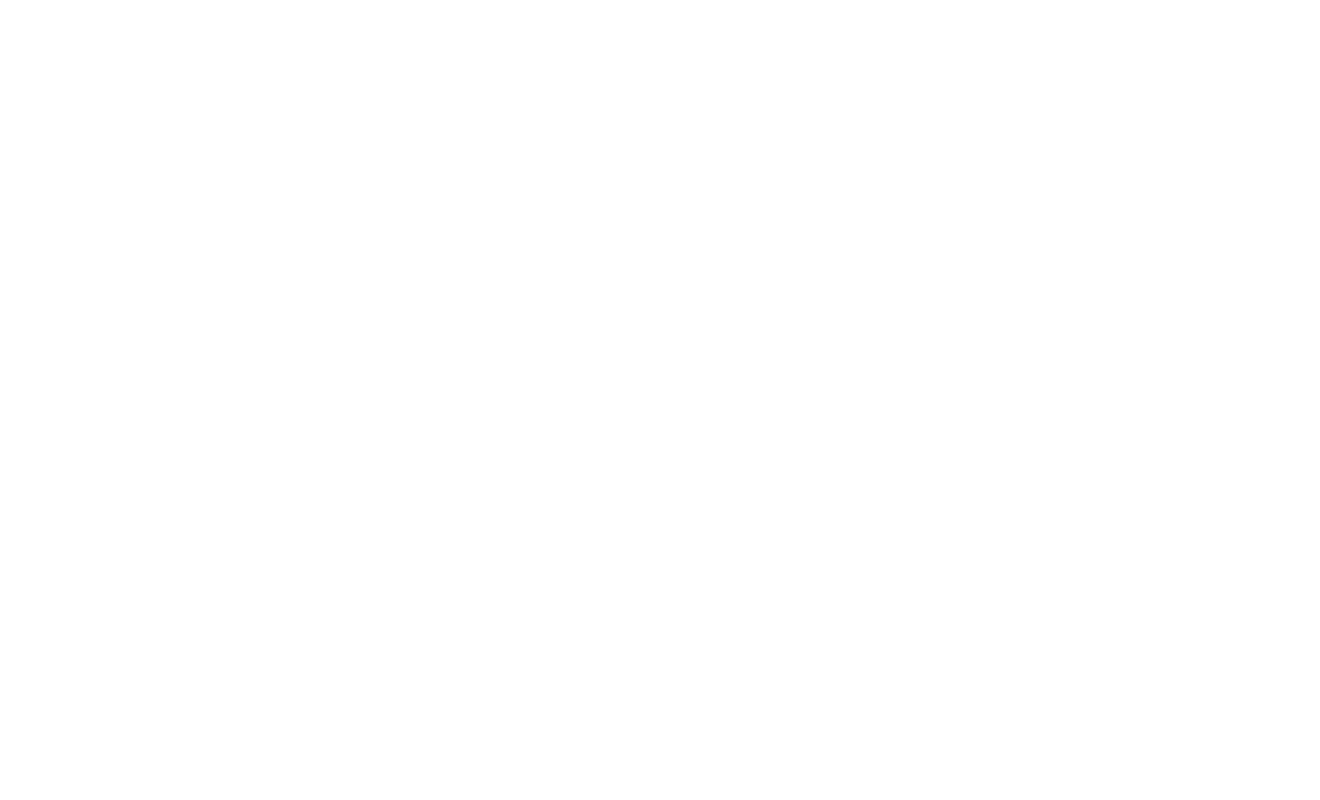
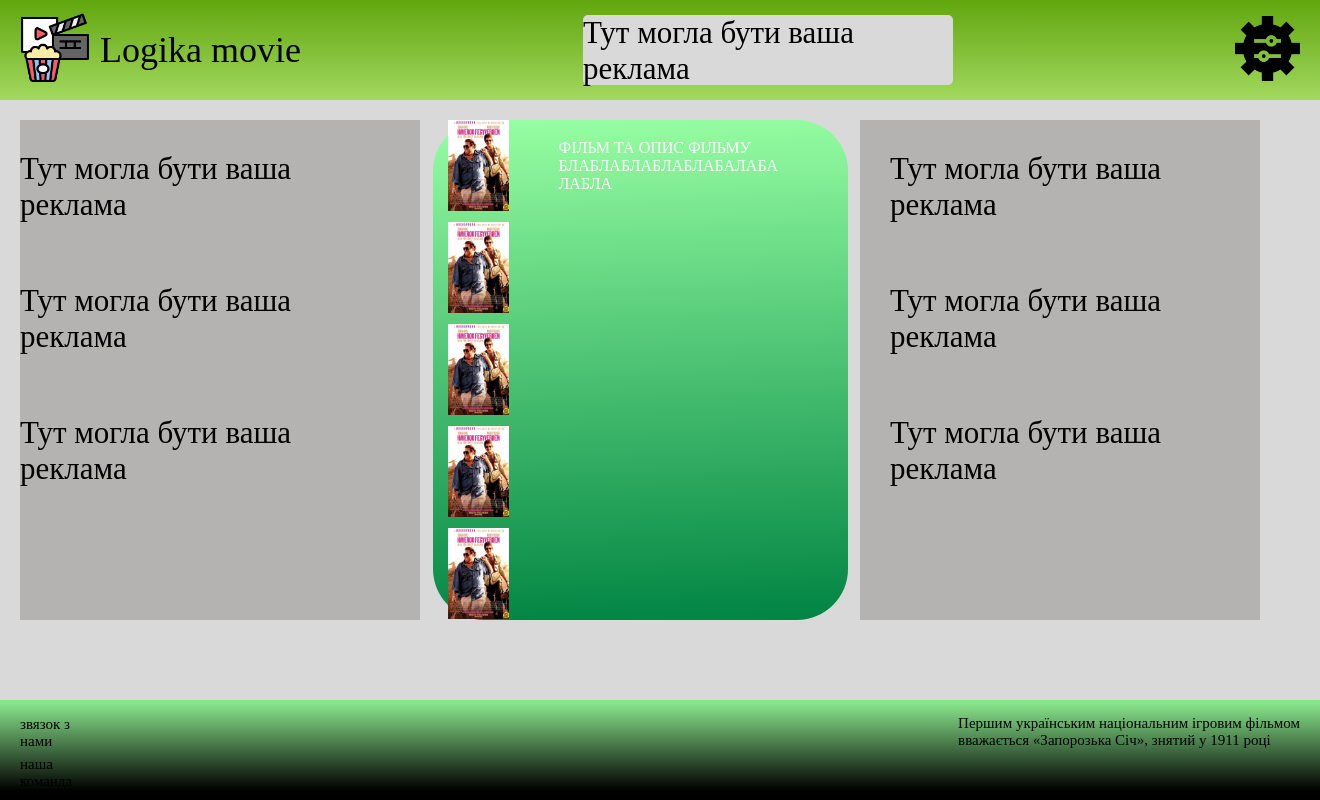
Before and after one commit to Skovanik/Test, a plain HTML site: page index.html in a window 1280 px wide. Shown: the whole page, 1320 px wide, since content can reach past the window. Drawn offline with Linux system fonts and the light colour scheme.

Commit message:
new project

```diff
--- a/index.html
+++ b/index.html
@@ -1,12 +1,59 @@
 <!DOCTYPE html>
-<html lang="en">
+<html lang="uk">
 <head>
     <meta charset="UTF-8">
     <meta name="viewport" content="width=device-width, initial-scale=1.0">
-    <title>Document</title>
-   <link rel="stylesheet" href="style.css">
+    <title>Logika movie</title>
+    <link rel="stylesheet" href="styles.css">
+    <body>
+    <nav class="container">
+
+        <div class="left">
+            <a href="#"><img src="./images/theater.png" alt="Theater logo" class="logo-img"></a>
+            <a href="#" class="title">Logika movie</a>
+        </div>
+
+        <p class="youradtext">Тут могла бути ваша<br> реклама</p>
+
+        <div class="right">
+            <a href="#"><img src="./images/settings.png" alt="settings" class="settings-icon"></a>
+        </div>
+
+    </nav>
 </head>
 <body>
+<div class="blocks">
+    <div class="block1">
+        <p class="youradtextbody">Тут могла бути ваша<br> реклама</p>
+        <p class="youradtextbody">Тут могла бути ваша<br> реклама</p>
+        <p class="youradtextbody">Тут могла бути ваша<br> реклама</p>
+    </div>
 
+    <div class="block2">
+        <div class="movie-row">
+        <img src="./images/moviecover.jfif" class="moviecover">
+        <p style="color: white;">ФІЛЬМ ТА ОПИС ФІЛЬМУ<br> БЛАБЛАБЛАБЛАБЛАБАЛАБА<br>ЛАБЛА</p>
+        </div>
+        <img src="./images/moviecover.jfif" class="moviecover">
+        <img src="./images/moviecover.jfif" class="moviecover">
+        <img src="./images/moviecover.jfif" class="moviecover">
+        <img src="./images/moviecover.jfif" class="moviecover">
+    </div>
+
+    <div class="block3">
+        <p class="youradtextbody">Тут могла бути ваша<br> реклама</p>
+        <p class="youradtextbody">Тут могла бути ваша<br> реклама</p>
+        <p class="youradtextbody">Тут могла бути ваша<br> реклама</p>
+    </div>
+</div>
 </body>
+<footer>
+    <p class="footer-links">
+        <a href="#" class="footer-link">звязок з нами</a>
+        <a href="#" class="footer-link">наша<br> команда</a>
+    </p>
+    <div class="moviefactparent">
+    <p class="moviefact">Першим українським національним ігровим фільмом<br> вважається «Запорозька Січ», знятий у 1911 році</p>
+    </div>
+</footer>
 </html>
--- /dev/null
+++ b/styles.css
@@ -0,0 +1,142 @@
+.container {
+    display: flex;
+    justify-content: space-between;
+    align-items: center;
+    height: 100px;
+    padding: 0 20px;
+    width: 100%;
+    background: linear-gradient(180deg, #61a60e 0%, #a2d85f 100%);
+}
+body {
+    margin: 0;
+    display: flex;
+    flex-direction: column;
+    min-height: 100vh;
+    background-color: #D9D9D9;
+}
+footer {
+    display: flex;
+    padding: 0 20px;
+    width: 100%;
+    height: 100px;
+    background: linear-gradient(0deg, #000 9.49%, #88e48b 96.42%);
+    background-color: #000;
+    margin-top: auto;
+}
+
+.left {
+    display: flex;
+    align-items: center;
+    gap: 10px;
+}
+
+.logo-img {
+    width: 70px;
+    height: 70px;
+}
+
+
+.title {
+    font-family: lilita one;
+    font-size: 36px;
+    color: #000;
+    text-decoration: none;
+}
+
+
+.youradtext {
+    background-color: #D9D9D9;
+    border-radius: 5px;
+    width: 370px;
+    height: 70px;
+    font-family: var(--font-family);
+    font-weight: 400;
+    font-size: 31px;
+    color: #000;
+}
+
+
+.settings-icon {
+    width: 65px;
+    height: 65px;
+}
+.blocks {
+    display: flex;
+    justify-content: space-between;
+    align-items: flex-start;
+    padding: 20px;
+}
+.block1 {
+    display: flex;
+    flex-direction: column;
+    align-items: flex-start;
+    width: 400px;
+    height: 500px;
+    background-color: #b5b2b2;
+
+}
+.block2 {
+    display: flex;
+    flex-direction: column;
+    align-items: flex-start;
+    width: 400px;
+    height: 500px;
+    gap: 11px;
+    padding-left: 15px;
+    background: linear-gradient(178deg, #97ffa3 0%, #008442 100%);
+    border-radius: 51px;
+
+}
+.block3{
+    display: flex;
+    flex-direction: column;
+    align-items: flex-end;
+    width: 400px;
+    height: 500px;
+    background-color: #b5b2b2;
+
+}
+.moviecover{
+    width: 61px;
+    height: 91px;
+    justify-content: flex-start;
+    margin-right: 40px;
+}
+.movie-row {
+    display: flex;
+    align-items: center;
+    gap: 10px;
+}
+.footer-link{
+    text-decoration: none;
+    justify-content: flex-start;
+    color: #000;
+    display: block;
+    gap: 5px;
+    font-size: 15px;
+}
+.moviefact{
+    color: #000;
+    font-size: 15px;
+    margin-left: auto;
+}
+.moviefactparent{
+    width:100%;
+    display: flex;
+}
+.footer-links{
+    display: flex;
+    flex-direction: column;
+    align-items: flex-start;
+    gap: 6px;
+}
+.youradtextbody {
+    background-color: #b5b2b2;
+    border-radius: 5px;
+    width: 370px;
+    height: 70px;
+    font-family: var(--font-family);
+    font-weight: 400;
+    font-size: 31px;
+    color: #000;
+}
```
Also changed, not shown: images/moviecover.jfif (added), images/search.png (added), images/settings.png (added), images/theater.png (added), style.css (deleted).
